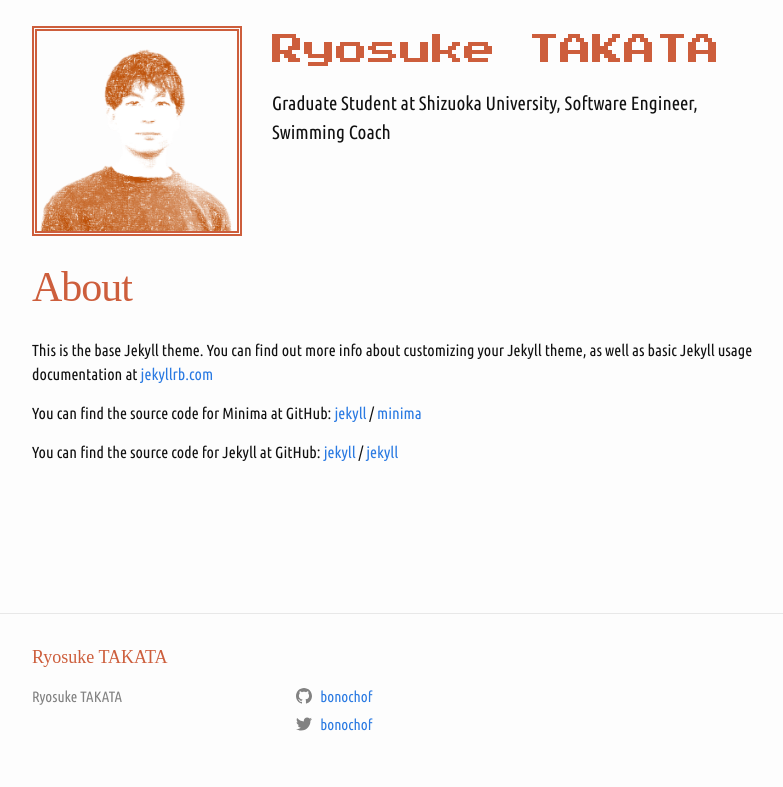
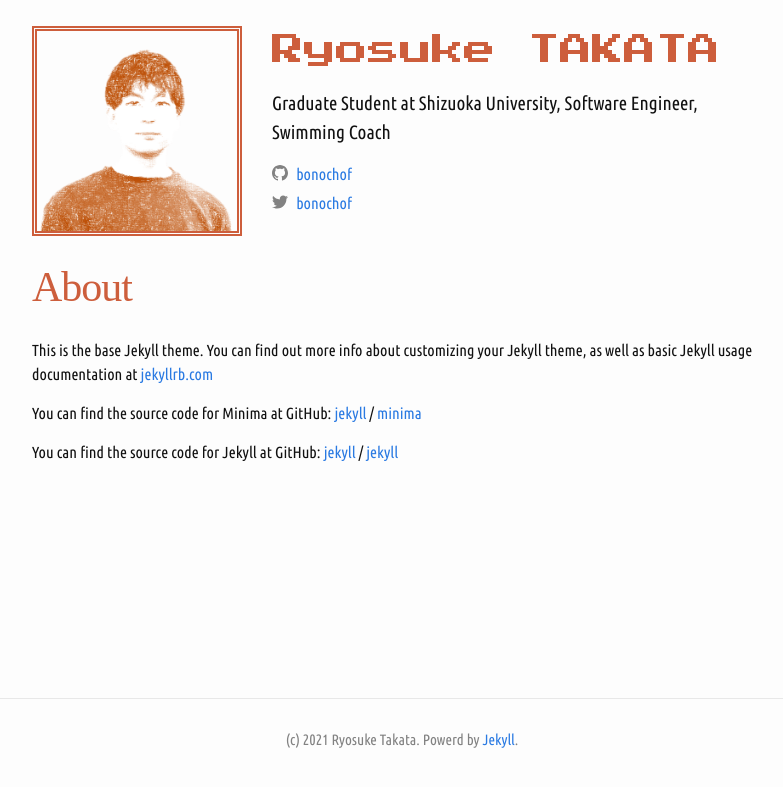
Before and after one commit to bonochof/bonochof.github.io, a Jekyll site: the page built from about.md, in a window 1280 px wide, cut to the strip 104-891 px from the top of the page. Shown: the whole strip, without its empty margins (238-1021 px from the left). Built offline with Jekyll 4.4.1, drawn with Linux system fonts in a browser that asks for light colours; some web fonts are replaced.

Commit message:
fix footer

```diff
--- a/_config.yml
+++ b/_config.yml
@@ -1,56 +1,9 @@
-# Welcome to Jekyll!
-#
-# This config file is meant for settings that affect your whole blog, values
-# which you are expected to set up once and rarely edit after that. If you find
-# yourself editing this file very often, consider using Jekyll's data files
-# feature for the data you need to update frequently.
-#
-# For technical reasons, this file is *NOT* reloaded automatically when you use
-# 'bundle exec jekyll serve'. If you change this file, please restart the server process.
-#
-# If you need help with YAML syntax, here are some quick references for you:
-# https://learn-the-web.algonquindesign.ca/topics/markdown-yaml-cheat-sheet/#yaml
-# https://learnxinyminutes.com/docs/yaml/
-#
-# Site settings
-# These are used to personalize your new site. If you look in the HTML files,
-# you will see them accessed via {{ site.title }}, {{ site.email }}, and so on.
-# You can create any custom variable you would like, and they will be accessible
-# in the templates via {{ site.myvariable }}.
-
 title: Ryosuke TAKATA
-#email: ryos427@yahoo.co.jp
-#description: >- # this means to ignore newlines until "baseurl:"
-#  Write an awesome description for your new site here. You can edit this
-#  line in _config.yml. It will appear in your document head meta (for
-#  Google search results) and in your feed.xml site description.
-baseurl: "" # the subpath of your site, e.g. /blog
-url: "" # the base hostname & protocol for your site, e.g. http://example.com
+copyright: (c) 2021 Ryosuke Takata
 twitter_username: bonochof
 github_username:  bonochof
 
 # Build settings
-#theme: minima
 plugins:
   - jekyll-feed
   - jekyll-seo-tag
-
-# Exclude from processing.
-# The following items will not be processed, by default.
-# Any item listed under the `exclude:` key here will be automatically added to
-# the internal "default list".
-#
-# Excluded items can be processed by explicitly listing the directories or
-# their entries' file path in the `include:` list.
-#
-# exclude:
-#   - .sass-cache/
-#   - .jekyll-cache/
-#   - gemfiles/
-#   - Gemfile
-#   - Gemfile.lock
-#   - node_modules/
-#   - vendor/bundle/
-#   - vendor/cache/
-#   - vendor/gems/
-#   - vendor/ruby/
--- a/_includes/footer.html
+++ b/_includes/footer.html
@@ -1,35 +1,8 @@
 <footer class="site-footer h-card">
   <data class="u-url" href="{{ "/" | relative_url }}"></data>
-
   <div class="wrapper">
-
-    <h2 class="footer-heading">{{ site.title | escape }}</h2>
-
     <div class="footer-col-wrapper">
-      <div class="footer-col footer-col-1">
-        <ul class="contact-list">
-          <li class="p-name">
-            {%- if site.author -%}
-              {{ site.author | escape }}
-            {%- else -%}
-              {{ site.title | escape }}
-            {%- endif -%}
-            </li>
-            {%- if site.email -%}
-            <li><a class="u-email" href="mailto:{{ site.email }}">{{ site.email }}</a></li>
-            {%- endif -%}
-        </ul>
-      </div>
-
-      <div class="footer-col footer-col-2">
-        {%- include social.html -%}
-      </div>
-
-      <div class="footer-col footer-col-3">
-        <p>{{- site.description | escape -}}</p>
-      </div>
+      <p>{{site.copyright | escape}}. Powerd by <a href="https://jekyllrb.com/" target="_blank" rel="noopener noreferrer">Jekyll</a>.</p>
     </div>
-
   </div>
-
 </footer>
--- a/_includes/profile.html
+++ b/_includes/profile.html
@@ -2,4 +2,5 @@
   <img class="image" src="/assets/images/prof.png">
   <h1 class="fullname">Ryosuke TAKATA</h1>
   <p class="description">Graduate Student at Shizuoka University, Software Engineer, Swimming Coach</p>
+  {%- include social.html -%}
 </div>
--- a/_sass/minima.scss
+++ b/_sass/minima.scss
@@ -10,7 +10,8 @@ $small-font-size:  $base-font-size * 0.875 !default;
 $base-line-height: 1.5 !default;
 
 @import url('https://fonts.googleapis.com/css2?family=Rampart+One&display=swap');
-$head-font-family: 'Rampart One', cursive;
+@import url('https://fonts.googleapis.com/css2?family=Tourney:wght@500&display=swap');
+$head-font-family: 'Tourney', cursive; //'Rampart One', cursive;
 $head-font-color: #cd5e3c;
 
 $spacing-unit:     30px !default;
--- a/_sass/minima/_layout.scss
+++ b/_sass/minima/_layout.scss
@@ -27,6 +27,7 @@
 .site-nav {
   float: right;
   line-height: $base-line-height * $base-font-size * 2.25;
+  z-index: 9999;
 
   .nav-trigger {
       display: none;
@@ -124,29 +125,8 @@
 .footer-col-wrapper {
   @include relative-font-size(0.9375);
   color: $grey-color;
-  margin-left: -$spacing-unit / 2;
+  text-align: center;
   @extend %clearfix;
-}
-
-.footer-col {
-  float: left;
-  margin-bottom: $spacing-unit / 2;
-  padding-left: $spacing-unit / 2;
-}
-
-.footer-col-1 {
-  width: -webkit-calc(35% - (#{$spacing-unit} / 2));
-  width:         calc(35% - (#{$spacing-unit} / 2));
-}
-
-.footer-col-2 {
-  width: -webkit-calc(20% - (#{$spacing-unit} / 2));
-  width:         calc(20% - (#{$spacing-unit} / 2));
-}
-
-.footer-col-3 {
-  width: -webkit-calc(45% - (#{$spacing-unit} / 2));
-  width:         calc(45% - (#{$spacing-unit} / 2));
 }
 
 @include media-query($on-laptop) {
```
